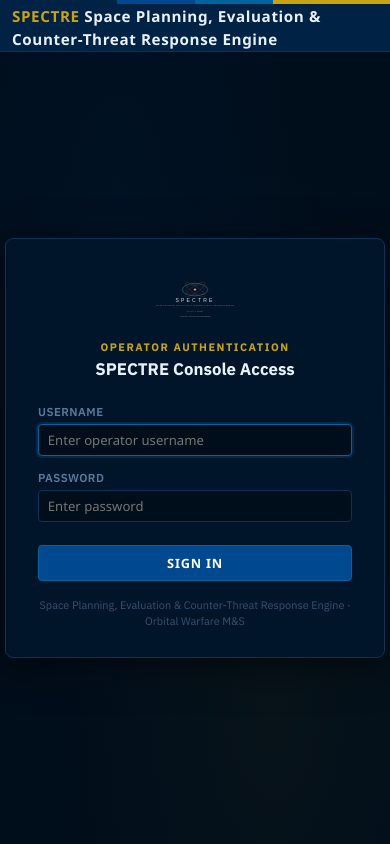
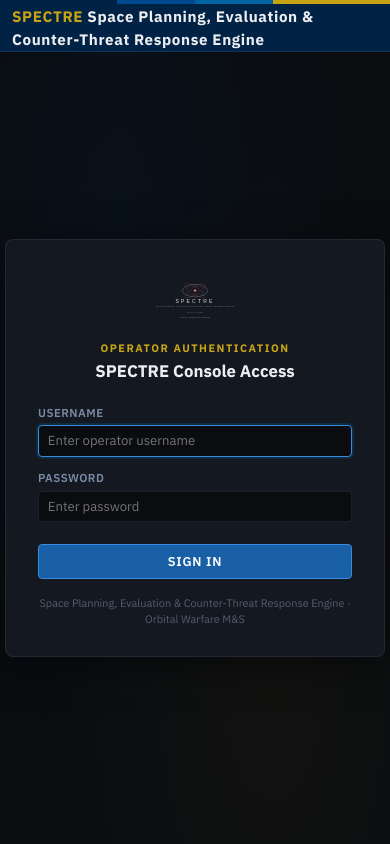
Before and after one commit to DRACO-Ash/SPECTRE, a FastAPI app: page /login in a window 390 px wide. Run offline with FastAPI, Linux system fonts and the light colour scheme.

Commit message:
feat: implement SPECTRE theme — bridge design tokens across CSS layers
style.css (:root):
- Replace all raw hex values with var(--spectre-*) references so every
  existing component (.panel, .btn, .nav-bar, inputs, tables, badges,
  etc.) automatically inherits the spectre-theme.css design system
- Keep Bluestaq brand colours (navy #002244, gold #C8A415, accent bar)
  as literal values — these are identity assets, not theme tokens

spectre-theme.css:
- Add [data-theme="steel"] to the light-mode selector block so the
  existing theme toggle activates the full spectre light-mode token set
- Guard the prefers-color-scheme:light media query against [data-theme="ops"]
  to prevent the system light preference overriding the ops dark default

themes.css:
- Replace legacy hex overrides with --spectre-* token overrides so the
  steel theme drives both the spectre component classes and the legacy
  style.css component aliases through a single source of truth
- Retain per-component overrides only for elements that cannot be fully
  expressed through tokens (nav, sidebar, hero tabs, HRR table rows)

Co-Authored-By: Claude Sonnet 4.6 <noreply@anthropic.com>

```diff
--- a/spectre/web/static/spectre-theme.css
+++ b/spectre/web/static/spectre-theme.css
@@ -170,7 +170,8 @@
  * --------------------------------------------------------------------------- */
 
 .spectre-light,
-[data-spectre-theme="light"] {
+[data-spectre-theme="light"],
+[data-theme="steel"] {
   --spectre-surface-base:           #F3F4F6;
   --spectre-surface-raised:         #FFFFFF;
   --spectre-surface-overlay:        #FFFFFF;
@@ -195,7 +196,7 @@
 }
 
 @media (prefers-color-scheme: light) {
-  :root:not([data-spectre-theme="dark"]):not(.spectre-dark) {
+  :root:not([data-spectre-theme="dark"]):not(.spectre-dark):not([data-theme="ops"]) {
     --spectre-surface-base:           #F3F4F6;
     --spectre-surface-raised:         #FFFFFF;
     --spectre-surface-overlay:        #FFFFFF;
--- a/spectre/web/static/style.css
+++ b/spectre/web/static/style.css
@@ -1,44 +1,49 @@
 /* SPECTRE — Bluestaq Design System (Dark Operational Mode)
    Based on Bluestaq Ltd Document Style Guide
-   Adapted for dark-mode defence C2 interface                              */
+   Adapted for dark-mode defence C2 interface
+   v3: Variables bridge to spectre-theme.css design tokens.       */
 
 :root {
-  /* ── Bluestaq Core Palette ──────────────────────────────────── */
+  /* ── Surfaces — mapped to spectre-theme tokens ──────────────── */
+  --bg:            var(--spectre-surface-base);
+  --surface:       var(--spectre-surface-raised);
+  --surface-raised:var(--spectre-surface-overlay);
+  --border:        var(--spectre-border-default);
+  --border-light:  var(--spectre-border-hover);
+
+  /* ── Text — mapped to spectre-theme tokens ──────────────────── */
+  --text:          var(--spectre-text-primary);
+  --text-dim:      var(--spectre-text-secondary);
+  --text-bright:   var(--spectre-color-pure-white);
+
+  /* ── Operational status — mapped to spectre-theme tokens ─────── */
+  --green:         var(--spectre-color-nominal-green);
+  --green-dim:     var(--spectre-color-nominal-green-bg);
+  --red:           var(--spectre-color-threat-red);
+  --red-dim:       var(--spectre-color-threat-red-bg);
+  --amber:         var(--spectre-color-caution-amber);
+  --ops-blue:      var(--spectre-color-intel-blue);
+  --alliance-blue: var(--spectre-color-intel-blue-dim);
+
+  /* ── Typography — mapped to spectre-theme tokens ────────────── */
+  --font-ui:       var(--spectre-font-body);
+  --font-mono:     var(--spectre-font-mono);
+
+  /* ── Bluestaq brand palette (kept verbatim for identity) ──────
+     The four-segment accent bar, nav, and wordmark always use
+     the official Bluestaq navy + gold regardless of theme.       */
   --navy:          #002244;
   --navy-deep:     #001529;
   --navy-light:    #003366;
-  --alliance-blue: #004990;
-  --ops-blue:      #00659E;
   --gold:          #C8A415;
   --gold-dim:      rgba(200, 164, 21, 0.15);
   --gold-mid:      rgba(200, 164, 21, 0.35);
-  --green:         #27AE60;
-  --green-dim:     rgba(39, 174, 96, 0.12);
-  --red:           #E74C3C;
-  --red-dim:       rgba(231, 76, 60, 0.12);
-  --amber:         #F39C12;
-
-  /* ── Surfaces ───────────────────────────────────────────────── */
-  --bg:            #000D1A;
-  --surface:       #001529;
-  --surface-raised:#002040;
-  --border:        #0A3355;
-  --border-light:  #104070;
-
-  /* ── Text ───────────────────────────────────────────────────── */
-  --text:          #D0D8E8;
-  --text-dim:      #5A7A9A;
-  --text-bright:   #E8F0FA;
-
-  /* ── Accent bar segments (proportional) ─────────────────────── */
+
+  /* ── Accent bar segments (Bluestaq four-segment signature) ───── */
   --bar-navy:      #002244;
   --bar-blue:      #004990;
   --bar-mid:       #00659E;
   --bar-gold:      #C8A415;
-
-  /* ── Typography ─────────────────────────────────────────────── */
-  --font-ui:       "Segoe UI", system-ui, -apple-system, sans-serif;
-  --font-mono:     "Courier New", "Consolas", monospace;
 
   /* ── Layout ─────────────────────────────────────────────────── */
   --sidebar-width: 250px;
```
Also changed, not shown: spectre/web/static/themes.css (+68 -46 lines).
